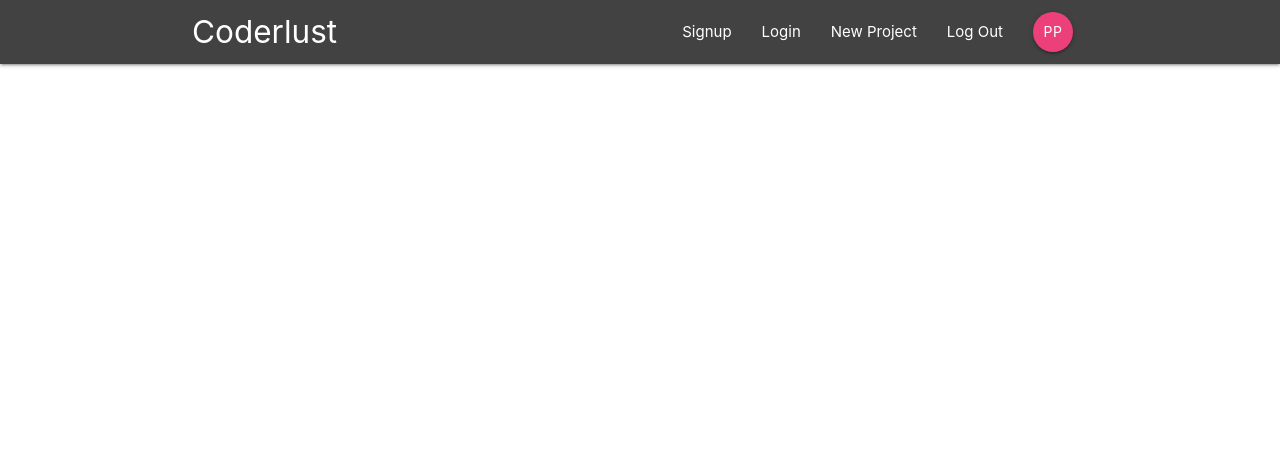
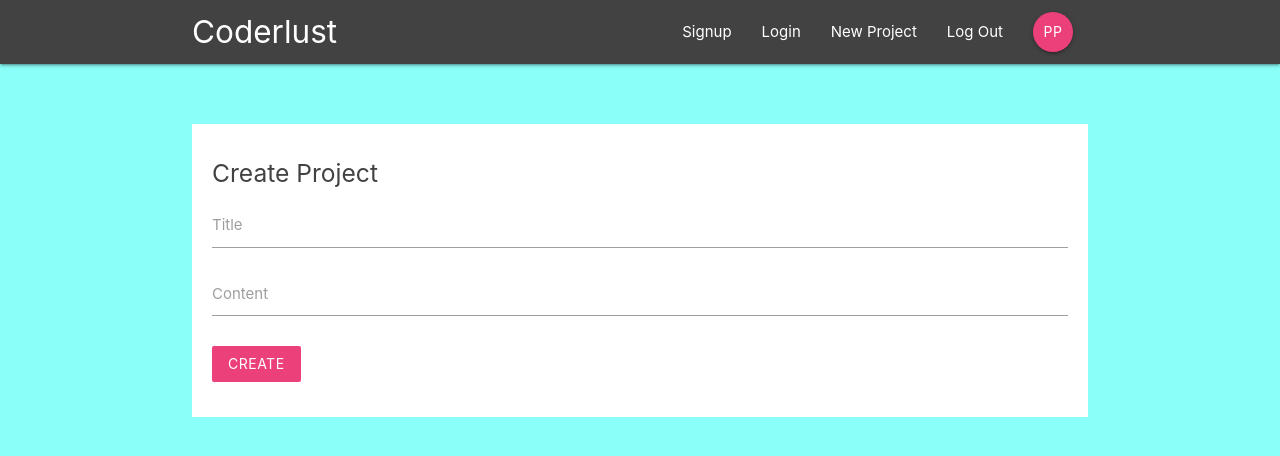
Before and after one commit to pprachit09/react_redux, a React (Create React App) app: page /create in a window 1280 px wide. Shown: the top 456 px of the page. Built offline with nearby package versions, Linux system fonts and the light colour scheme.

Commit message:
adding project form and redux

```diff
--- a/package.json
+++ b/package.json
@@ -1,5 +1,5 @@
 {
-  "name": "react_redux",
+  "name": "react-redux",
   "version": "0.1.0",
   "private": true,
   "dependencies": {
@@ -7,7 +7,9 @@
     "react": "^16.9.0",
     "react-dom": "^16.9.0",
     "react-router-dom": "^5.0.1",
-    "react-scripts": "3.1.1"
+    "react-scripts": "3.1.1",
+    "react_redux": "^1.2.1",
+    "redux": "^4.0.4"
   },
   "scripts": {
     "start": "react-scripts start",
--- a/src/App.js
+++ b/src/App.js
@@ -5,6 +5,7 @@ import Dashboard from './components/dashboard/Dashboard'
 import ProjectDetail from './components/projects/ProjectDetail'
 import SignIn from './components/auth/SignIn'
 import SignUp from './components/auth/SignUp'
+import CreateProject from './components/projects/CreateProject'
 
 function App () {
   return (
@@ -16,6 +17,7 @@ function App () {
           <Route exact path="/project/:id" component={ProjectDetail} />
           <Route exact path="/signin" component={SignIn} />
           <Route exact path="/signup" component={SignUp} />
+          <Route exact path="/create" component={CreateProject} />
         </Switch>
       </div>
     </BrowserRouter>
--- a/src/components/layout/SignedInLinks.js
+++ b/src/components/layout/SignedInLinks.js
@@ -4,7 +4,7 @@ import { NavLink } from 'react-router-dom'
 const SignedInLinks = () => {
   return (
     <ul className="right">
-      <li><NavLink to="/">New Project</NavLink></li>
+      <li><NavLink to="/create">New Project</NavLink></li>
       <li><NavLink to="/">Log Out</NavLink></li>
       <li><NavLink to="/" className="btn btn-floating pink lighten-1">PP</NavLink></li>
     </ul>
--- a/src/components/layout/SignedOutLinks.js
+++ b/src/components/layout/SignedOutLinks.js
@@ -4,8 +4,8 @@ import { NavLink } from 'react-router-dom'
 const SignedOutLinks = () => {
   return (
     <ul className="right">
-      <li><NavLink to="/">Signup</NavLink></li>
-      <li><NavLink to="/">Login</NavLink></li>
+      <li><NavLink to="/signup">Signup</NavLink></li>
+      <li><NavLink to="/signin">Login</NavLink></li>
     </ul>
   )
 }
--- a/src/components/projects/CreateProject.js
+++ b/src/components/projects/CreateProject.js
@@ -0,0 +1,38 @@
+import React, { useState } from 'react'
+
+const CreateProject = () => {
+  const [project, setProject] = useState({
+    title: '',
+    content: ''
+  })
+
+  const handleChange = e => {
+    setProject({ ...project, [e.target.id]: e.target.value })
+  }
+
+  const handleSubmit = e => {
+    e.preventDefault()
+    console.log(project)
+  }
+
+  return (
+    <div className="container">
+      <form onSubmit={handleSubmit} className="white">
+        <h5 className="grey-text text-darken-3">Create Project</h5>
+        <div className="input-field">
+          <label htmlFor="title">Title</label>
+          <input type="text" id="title" onChange={handleChange} />
+        </div>
+        <div className="input-field">
+          <label htmlFor="content">Content</label>
+          <textarea className="materialize-textarea" id="content" onChange={handleChange} />
+        </div>
+        <div className="input-field">
+          <button className="btn pink lighten-1 z-depth-0">Create</button>
+        </div>
+      </form>
+    </div>
+  )
+}
+
+export default CreateProject
--- a/src/index.css
+++ b/src/index.css
@@ -5,9 +5,29 @@ body {
       sans-serif;
     -webkit-font-smoothing: antialiased;
     -moz-osx-font-smoothing: grayscale;
+    background-size: 100%;
+    background-position: bottom;
+    background-color: #8afff9
   }
 
   code {
     font-family: source-code-pro, Menlo, Monaco, Consolas, "Courier New",
       monospace;
   }
+
+  form {
+    padding: 20px;
+    margin-top: 60px;
+  }
+
+  form button, form h5{
+    margin: 20px, 0
+  }
+
+  input[type=text]:not(.browser-default):focus:not([readonly]),
+  input[type=email]:not(.browser-default):focus:not([readonly]),
+  input[type=password]:not(.browser-default):focus:not([readonly]),
+  textarea.materialize-textarea:focus:not([readonly]){
+    border-color: #ec407a;
+    box-shadow: none;
+  }
```
